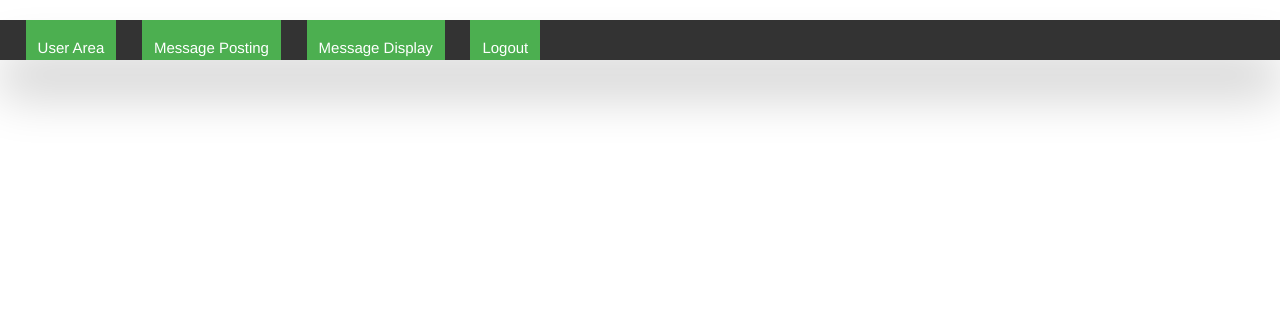
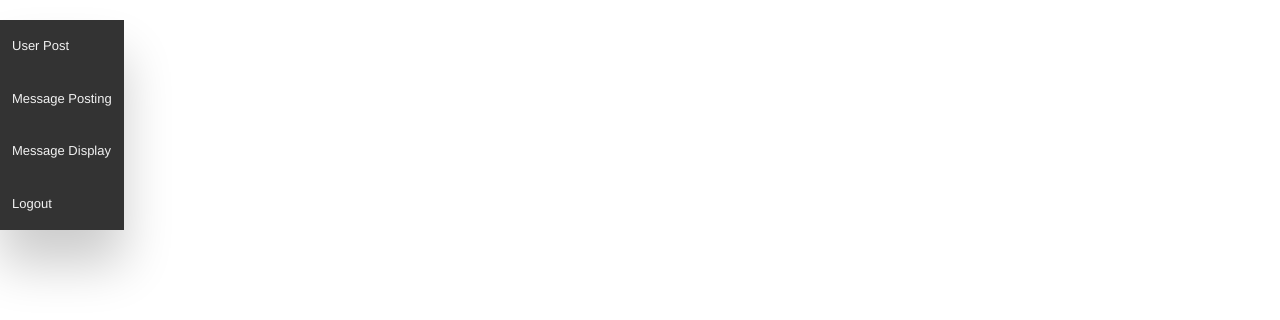
Before and after one commit to Chetanr/GCP-Student-Portal, a Flask app: page /back in a window 1280 px wide. Shown: the top 320 px of the page. Run offline with Flask 2, Linux system fonts and the light colour scheme; some libraries are stand-ins or nearby versions.

Commit message:
Add files via upload

```diff
--- a/main.py
+++ b/main.py
@@ -12,7 +12,6 @@
 # See the License for the specific language governing permissions and
 # limitations under the License.
 
-import datetime
 
 from flask import *
 from flask.helpers import url_for
@@ -47,16 +46,25 @@ def check_login(user, password):
     a = query.add_filter("password", "=", password)
     return len(list(a.fetch()))
 
+@app.route('/check_password', methods = ['POST'])
+def check_password():
+    # if (result != "success"):
+    #         return render_template('edit_password.html', invalid = "The old password is incorrect")
+    #     else:
+    return redirect(url_for('/'))
+
 @app.route('/post_message')
 def post_message():
     return render_template('message_post.html')
+
+@app.route('/edit_password')
+def edit_password():
+    return render_template('edit_password.html')
 
 @app.route('/posted_message', methods = ['POST'])
 def posted_message():
     if request.method == 'POST':
         return "posted"
-
-
 
 
 @app.route('/upload', methods = ['POST'])
@@ -66,9 +74,11 @@ def upload_file():
       f.save(f.filename)
       return 'file uploaded successfully'
 
+
 @app.route('/logout')
 def logout():
-    session.pop('id', None)
+    session.pop('user', None)
+    # app.logger.info(session['user'])
     return render_template('login.html')
 
 
--- a/static/forum.css
+++ b/static/forum.css
@@ -4,10 +4,10 @@ head {
   text-align: center;
 }
 
-.button {
+/* .button {
   height: 5%;
   width: 10%;
-}
+} */
 
 .space {
   display: inline-block;
@@ -26,6 +26,7 @@ head {
 
 .customer-header {
   overflow: hidden;
+  display: inline-block;
   background-color: #333;
   width: auto;
   box-shadow: 0px 35px 50px rgba(0, 0, 0, 0.2);
@@ -36,7 +37,7 @@ head {
   color: #f2f2f2;
   padding: 17px 12px;
   text-decoration: none;
-  font-size: 15px;
+  font-size: 13px;
 }
 
 .customer-header a:hover {
@@ -54,6 +55,28 @@ a.customer-header-item:hover {
   background-color: #43c2cf;
 }
 
-.customer-header-item {
-  height: 40px;
+.customer-header-item,
+.dropdown-content {
+  height: 20px;
 }
+.dropdown-content,
+.drop-item {
+  display: none;
+  position: absolute;
+  background-color: black;
+  min-width: 30px;
+  box-shadow: 0px 8px 16px 0px rgba(0, 0, 0, 0.2);
+  z-index: 3;
+}
+
+.dropdown-content a {
+  background-color: black;
+  color: white;
+  padding: 12px 16px;
+  text-decoration: none;
+  display: table-column;
+}
+
+.dropdown-content a:hover {
+  background-color: #43c2cf;
+}
--- a/templates/forum.html
+++ b/templates/forum.html
@@ -1,28 +1,69 @@
 <html>
-<title>
-Dashboard
-</title>
-<head>
-    <link rel="stylesheet" href="https://maxcdn.bootstrapcdn.com/bootstrap/3.4.0/css/bootstrap.min.css">
-    <meta name="viewport" content="width=device-width, initial-scale=1">
-    <link rel="stylesheet" href="https://maxcdn.bootstrapcdn.com/bootstrap/3.4.1/css/bootstrap.min.css">
+  <title>Dashboard</title>
+  <head>
+    <link
+      rel="stylesheet"
+      href="https://maxcdn.bootstrapcdn.com/bootstrap/3.4.0/css/bootstrap.min.css"
+    />
+    <meta name="viewport" content="width=device-width, initial-scale=1" />
+    <link
+      rel="stylesheet"
+      href="https://maxcdn.bootstrapcdn.com/bootstrap/3.4.1/css/bootstrap.min.css"
+    />
     <script src="https://ajax.googleapis.com/ajax/libs/jquery/3.5.1/jquery.min.js"></script>
     <script src="https://maxcdn.bootstrapcdn.com/bootstrap/3.4.1/js/bootstrap.min.js"></script>
-    <link rel="stylesheet" href="{{ url_for('static', filename='forum.css') }}"/>
-</head>
-    <br>
-    <div class = "customer-header">
-        <img id = "profile pic">
-        <form id = "login-form" method = "POST">
-            <a href = "{{ url_for('.upload_file') }}" class="customer-header-item"> User Area </a>
-            <span class = "space"></span>
-            <a href = "{{ url_for('.post_message') }}" class="customer-header-item" id = "customer"> Message Posting </a>
-            <span class = "passSpace"></span>
-            <a href = "{{ url_for('.upload_file') }}" class="customer-header-item" id = "changePassword"> Message Display </a>
-            <span class = "logoutSpace"></span>
-            <a href = "{{ url_for('.logout') }}" class="customer-header-item" id = "logout"> Logout </a>
-        </form>
+    <link
+      rel="stylesheet"
+      href="{{ url_for('static', filename='forum.css') }}"
+    />
+  </head>
+  <script>
+    function myFunction() {
+      document.getElementById("myDropdown").classList.toggle("show");
+    }
+
+    // Close the dropdown menu if the user clicks outside of it
+    window.onclick = function (event) {
+      if (!event.target.matches(".dropbtn")) {
+        var dropdowns = document.getElementsByClassName("dropdown-content");
+        var i;
+        for (i = 0; i < dropdowns.length; i++) {
+          var openDropdown = dropdowns[i];
+          if (openDropdown.classList.contains("show")) {
+            openDropdown.classList.remove("show");
+          }
+        }
+      }
+    };
+  </script>
+  <br />
+  <div class="customer-header">
+    <!-- <div> -->
+    <a class="dropbtn" id="dropdown" onclick="myFunction()">User Post</a>
+    <!-- </div> -->
+    <!-- <span class = "space"></span> -->
+    <div class="customer-header-item">
+      <a href="{{ url_for('.post_message') }}" id="customer">
+        Message Posting
+      </a>
     </div>
-    <br>
-    <br>
-</head>
+    <!-- <span class = "space"></span> -->
+    <div class="customer-header-item">
+      <a href="{{ url_for('.upload_file') }}" id="changePassword">
+        Message Display
+      </a>
+    </div>
+    <!-- <span class = "space"></span> -->
+    <div class="customer-header-item">
+      <a href="{{ url_for('.logout') }}" id="logout"> Logout </a>
+    </div>
+  </div>
+  <div class="dropdown-content" id="myDropdown">
+    <a class="drop-item" href="{{ url_for('.edit_password') }}"
+      >Edit Password</a
+    >
+    <a class="drop-item" href="{{ url_for('.post_message') }}">Edit Post</a>
+  </div>
+  <br />
+  <br />
+</html>
```
Also changed, not shown: static/edit_password.css (added, +31 -0 lines), templates/edit_password.html (added, +45 -0 lines).
